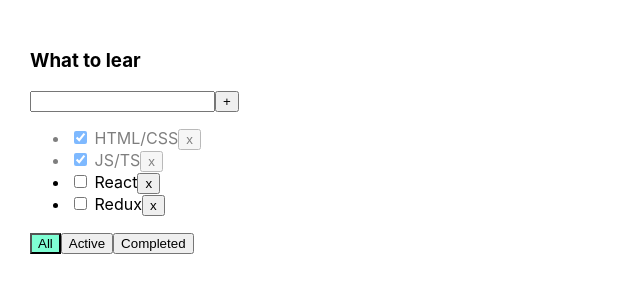
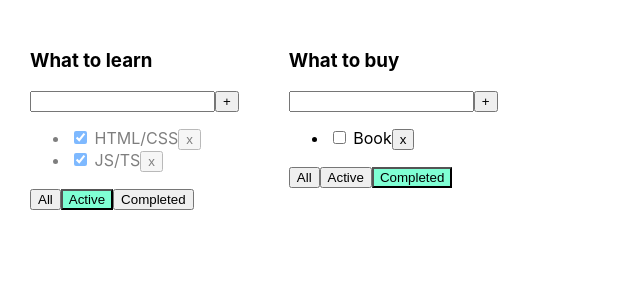
Before and after one commit to Faukkirik/SmallTodo, a React (Create React App) app: page / in a window 1280 px wide. Shown: the top 300 px of the page, without its empty margins (0-640 px from the left). Built offline with nearby package versions, Linux system fonts and the light colour scheme.

Commit message:
5 lessons (part 1)

```diff
--- a/src/App.tsx
+++ b/src/App.tsx
@@ -6,24 +6,37 @@ import {v1} from "uuid";
 
 export type FilteredPropsTaskType = 'all' | 'active' | 'completed'
 
+type TodolistType = {
+    id: string
+    title: string
+    filter: FilteredPropsTaskType
+}
+
 function App() {
-    const [task, setTask] = useState<TaskPropsType[]>([
+    const todolistId1 = v1()
+    const todolistId2 = v1()
+    const [todolists, setTodolists] = useState<TodolistType[]>([
+        {id: todolistId1, title: 'What to learn', filter: 'active'},
+        {id: todolistId2, title: 'What to buy', filter: 'completed'}
+    ])
+    const [task, setTask] = useState({
+        [todolistId1]: [
             {id: v1(), title: 'HTML/CSS', isDone: true},
             {id: v1(), title: 'JS/TS', isDone: true},
             {id: v1(), title: 'React', isDone: false},
             {id: v1(), title: 'Redux', isDone: false}
-    ])
-    const [filter, setFilter] = useState<FilteredPropsTaskType>('all')
-    let taskForTodolist = task
-    if (filter === 'active') {
-        taskForTodolist = task.filter(el => el.isDone)
-    }
-    if (filter === 'completed') {
-        taskForTodolist = task.filter(el => !el.isDone)
-    }
-    const removeTask = (id: string) => {
-        setTask(taskForTodolist.filter((el) => el.id !== id))
-    }
+        ],
+        [todolistId2]: [
+            {id: v1(), title: 'Book', isDone: false},
+            {id: v1(), title: 'Beer', isDone: true}
+        ]
+    })
+    const removeTask = (taskId: string, todolistId: string) => {
+        setTask(prevTask => ({
+            ...prevTask,
+            [todolistId]: prevTask[todolistId].filter(el => el.id !== taskId)
+        }));
+    };
     const filteredTasks = (value: FilteredPropsTaskType) => {
         setFilter(value)
     }
@@ -33,20 +46,34 @@ function App() {
             ...task])
     }
     const changeStatus = (taskId: string, isDone: boolean) => {
-        setTask(task.map(el => el.id === taskId ? { ...el, isDone } : el));
+        setTask(task.map(el => el.id === taskId ? {...el, isDone} : el));
     }
 
     return (
         <div className="App">
+            { todolists.map(el => {
+                let taskForTodolist = task[el.id]
+                if (el.filter === 'active') {
+                    taskForTodolist = task[el.id].filter(el => el.isDone)
+                }
+                if (el.filter === 'completed') {
+                    taskForTodolist = task[el.id].filter(el => !el.isDone)
+                }
+                return (
                     <Todolists
-                title={'What to lear'}
+                        key={el.id}
+                        todolistId={el.id}
+                        title={el.title}
                         task={taskForTodolist}
                         removeTask={removeTask}
                         filteredTasks={filteredTasks}
                         addTask={addTask}
                         changeStatus={changeStatus}
-                filter={filter}
+                        filter={el.filter}
                     />
+                )
+            })
+            }
         </div>
     );
 }
--- a/src/components/Todolists.tsx
+++ b/src/components/Todolists.tsx
@@ -9,11 +9,12 @@ export type TaskPropsType = {
 type TodolistPropsType = {
     title: string
     task: TaskPropsType[]
-    removeTask: (id: string) => void
+    removeTask: (taskId: string, todolistId: string) => void
     filteredTasks: (value: FilteredPropsTaskType) => void
     addTask: (title: string) => void
     changeStatus: (taskId: string, isDone: boolean) => void
     filter: FilteredPropsTaskType
+    todolistId: string
 }
 export const Todolists = (props: TodolistPropsType) => {
     const [taskTitle, setTaskTitle] = useState<string>('')
@@ -39,8 +40,8 @@ export const Todolists = (props: TodolistPropsType) => {
     const onAllClickHandler = () => props.filteredTasks('all')
     const onActiveClickHandler = () => props.filteredTasks('active')
     const onCompletedClickHandler = () => props.filteredTasks('completed')
-    const onClickRemoveHandlers = (id: string) => {
-        props.removeTask(id)
+    const onClickRemoveHandlers = (taskId: string, todolistId: string) => {
+        props.removeTask(taskId, todolistId)
     }
     return (
         <div>
@@ -68,7 +69,7 @@ export const Todolists = (props: TodolistPropsType) => {
                                 onChange={(e)=>{props.changeStatus(el.id, e.currentTarget.checked)}}
                             /> <span>{el.title}</span>
                             <button
-                                onClick={() => onClickRemoveHandlers(el.id)}
+                                onClick={() => onClickRemoveHandlers(el.id,props.todolistId)}
                             >x
                             </button>
                         </li>
```
Lines whose indentation alone changed are shown as unchanged.
